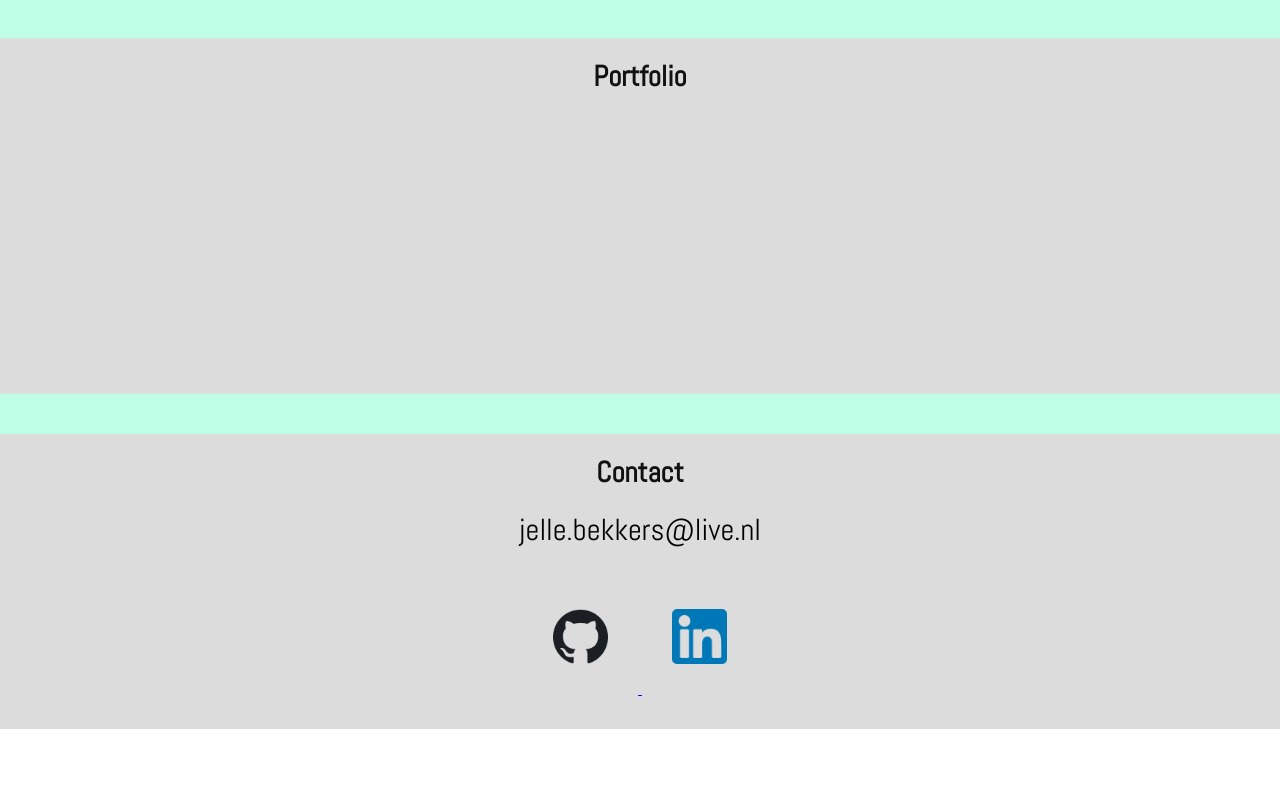
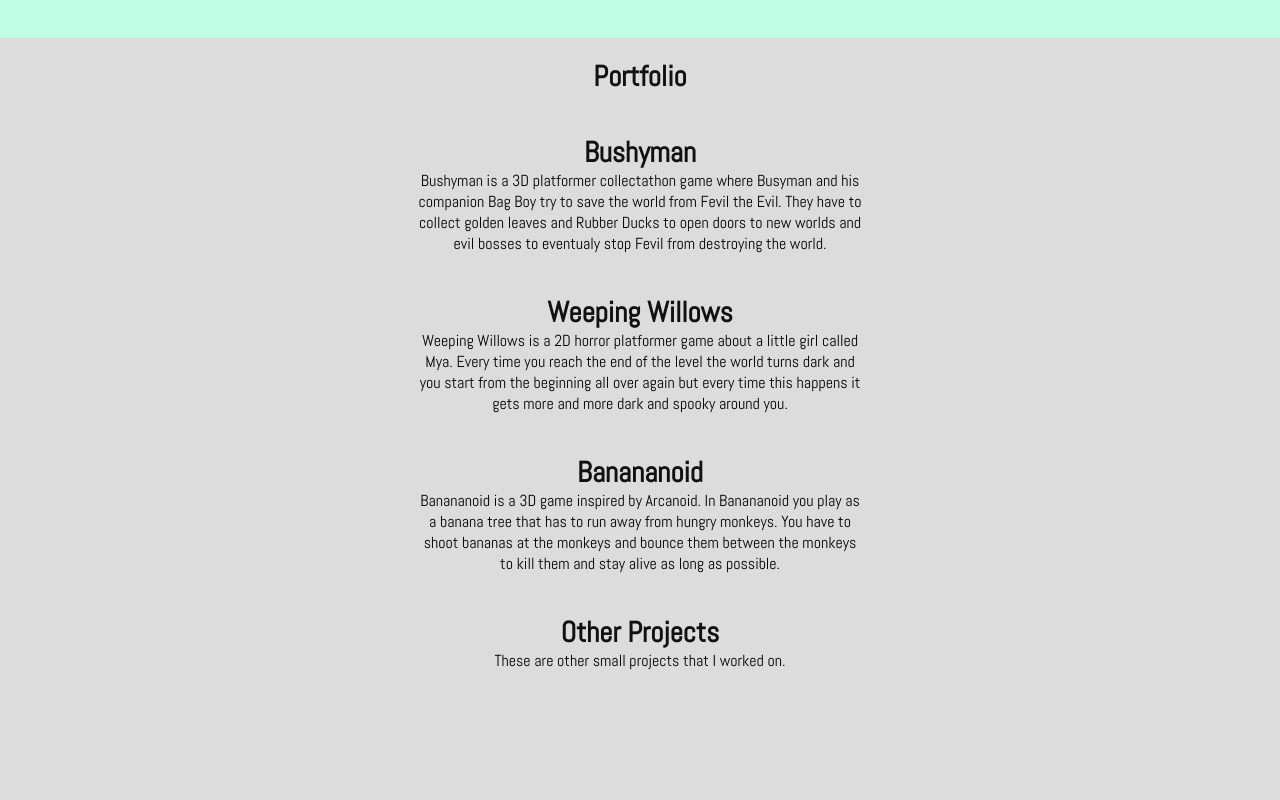
Before and after one commit to JBekkers/JBekkers.github.io, a plain HTML site: page index.html in a window 1280 px wide. Shown: the part 980-1780 px from the top of the page. Before the commit the page ends 1709 px from the top, so only its background shows below. Drawn offline with Linux system fonts and the light colour scheme.

Commit message:
Added portfolio Items
+ Added game names
+ Added game descriptions
+ Added other projects

```diff
--- a/css/main.css
+++ b/css/main.css
@@ -16,6 +16,10 @@ hr {
     background: #BFFFE6;
     text-align: center;
     height: 100px;
+}
+
+a{
+      text-decoration: none;
 }
 
 /* Nav bar */
@@ -50,7 +54,6 @@ nav ul li a:hover {
   background: #BFFFE6;
   min-height: 35vh;
   padding-top: 35vh;
-  text-align:
 }
 
 /* About me */
@@ -125,6 +128,23 @@ height: 55px;
   font-size: 1.8em;
 }
 
+.work-header{
+  margin-top: 40px;
+  color: #111;
+  font-weight: bold;
+  font-size: 1.8em;
+}
+
+.work-header:hover{
+  color: #454545;
+}
+
+.work-description{
+    margin: auto;
+    width: 35%;
+    text-align: center;
+}
+
 /* Contact */
 .contact{
   padding-top: 10px;
--- a/index.html
+++ b/index.html
@@ -72,6 +72,34 @@
 
 <div id="Portfolio" class="work">
     <h2 class="Portfolio-header">Portfolio</h2>
+
+    <div class="porfolio-work">
+    <a href="https://www.behance.net/gallery/129078201/Bushy-Man-Game-%28Work-In-Progress%29" target="_blank">
+    <h2 class="work-header">Bushyman</h2>
+    </a>
+    <p class="work-description"> Bushyman is a 3D platformer collectathon game where Busyman and his companion Bag Boy try to save the world from Fevil the Evil. They have to collect golden leaves and Rubber Ducks to open doors to new worlds and evil bosses to eventualy stop Fevil from destroying the world.</p>
+    </div>
+
+    <div class="porfolio-work">
+    <a href="https://www.behance.net/gallery/147323057/Game-Project-Weeping-Willows?tracking_source=search_projects%7Cweeping%20willows" target="_blank">
+    <h2 class="work-header">Weeping Willows</h2>
+    </a>
+    <p class="work-description"> Weeping Willows is a 2D horror platformer game about a little girl called Mya. Every time you reach the end of the level the world turns dark and you start from the beginning all over again but every time this happens it gets more and more dark and spooky around you.</p>
+    </div>
+
+    <div class="porfolio-work">
+    <a href="https://www.behance.net/gallery/147323057/Game-Project-Weeping-Willows?tracking_source=search_projects%7Cweeping%20willows" target="_blank">
+    <h2 class="work-header">Banananoid</h2>
+    </a>
+    <p class="work-description"> Banananoid is a 3D game inspired by Arcanoid. In Banananoid you play as a banana tree that has to run away from hungry monkeys. You have to shoot bananas at the monkeys and bounce them between the monkeys to kill them and stay alive as long as possible.</p>
+    </div>
+
+    <div class="porfolio-work">
+    <h2 class="work-header">Other Projects</h2>
+    <p class="work-description"> These are other small projects that I worked on.</p>
+    </div>
+
+
 </div>
 
 <hr>
```
